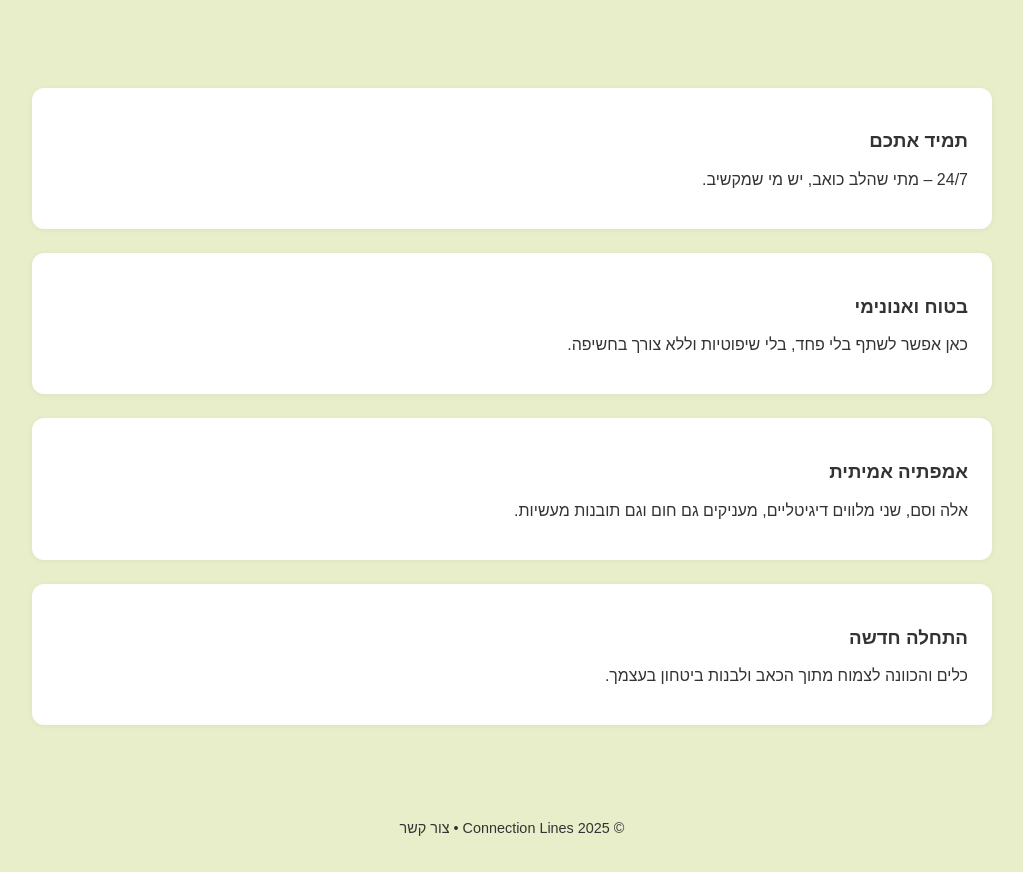
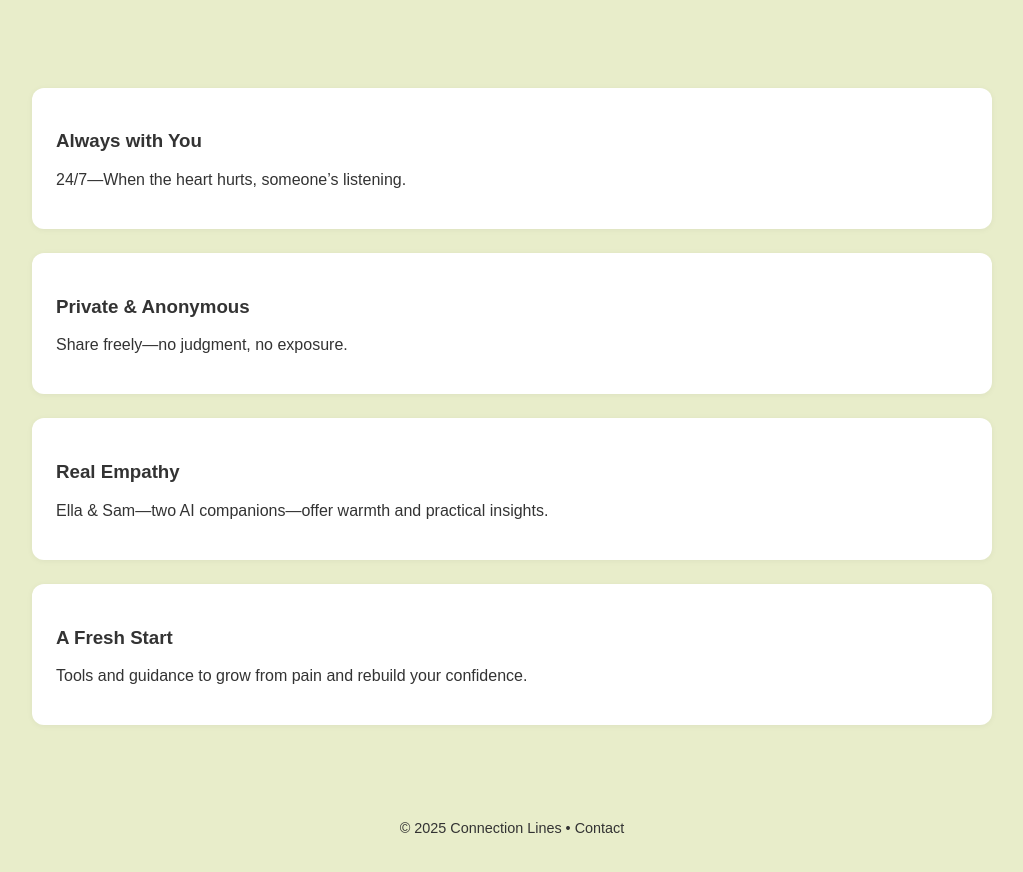
Before and after one commit to megapod/clp, a Next.js app: page / in a window 1280 px wide. Shown: the part 320-1192 px from the top of the page, without its empty margins (128-1151 px from the left). Built offline with nearby package versions, Linux system fonts and the light colour scheme.

Commit message:
Auto-import v299

```diff
--- a/pages/_document.js
+++ b/pages/_document.js
@@ -3,7 +3,7 @@ import { Html, Head, Main, NextScript } from 'next/document'
 
 export default function Document() {
   return (
-    <Html lang="he" dir="rtl">
+    <Html lang="en" dir="ltr">
       <Head>
         {/* Google tag (gtag.js) */}
         <script async src="https://www.googletagmanager.com/gtag/js?id=AW-17096797758"></script>
--- a/pages/index.js
+++ b/pages/index.js
@@ -5,12 +5,12 @@ export default function Home() {
   return (
     <>
       <Head>
-        <title>Connection Lines – תמיכה אחרי פרידה</title>
+        <title>Connection Lines – Breakup Support</title>
         <meta name="description" content="בן‑לוויה דיגיטלי אמפתי 24/7 שיעזור לך להתמודד עם כאב הפרידה." />
       </Head>
       <main>
         <section className="hero container">
-          <h1>אתם לא שבורים – אתם רק מוצפים</h1>
+          <h1>You’re not broken—just overwhelmed</h1>
           <h2>בן‑לוויה דיגיטלי רגוע ואמפתי שיעזור לך לצלוח את הפרידה</h2>
           {/* Payhip Buy Button */}
           <script src="https://payhip.com/payhip.js" />
@@ -25,27 +25,27 @@ export default function Home() {
         <section className="section container">
           <div className="features">
             <div className="feature">
-              <h3>תמיד אתכם</h3>
-              <p>24/7 – מתי שהלב כואב, יש מי שמקשיב.</p>
+              <h3>Always with You</h3>
+              <p>24/7—When the heart hurts, someone’s listening.</p>
             </div>
             <div className="feature">
-              <h3>בטוח ואנונימי</h3>
-              <p>כאן אפשר לשתף בלי פחד, בלי שיפוטיות וללא צורך בחשיפה.</p>
+              <h3>Private & Anonymous</h3>
+              <p>Share freely—no judgment, no exposure.</p>
             </div>
             <div className="feature">
-              <h3>אמפתיה אמיתית</h3>
-              <p>אלה וסם, שני מלווים דיגיטליים, מעניקים גם חום וגם תובנות מעשיות.</p>
+              <h3>Real Empathy</h3>
+              <p>Ella & Sam—two AI companions—offer warmth and practical insights.</p>
             </div>
             <div className="feature">
-              <h3>התחלה חדשה</h3>
-              <p>כלים והכוונה לצמוח מתוך הכאב ולבנות ביטחון בעצמך.</p>
+              <h3>A Fresh Start</h3>
+              <p>Tools and guidance to grow from pain and rebuild your confidence.</p>
             </div>
           </div>
         </section>
       </main>
 
       <footer>
-        <p>© {new Date().getFullYear()} Connection Lines • <a href="https://shop.connection-lines.com/contact">צור קשר</a></p>
+        <p>© {new Date().getFullYear()} Connection Lines • <a href="https://shop.connection-lines.com/contact">Contact</a></p>
       </footer>
     </>
   );
--- a/styles/globals.css
+++ b/styles/globals.css
@@ -13,7 +13,7 @@ body {
   margin: 0;
   background: var(--neutral);
   color: var(--text);
-  direction: rtl;
+  direction: ltr;
 }
 a {
   color: inherit;
```
